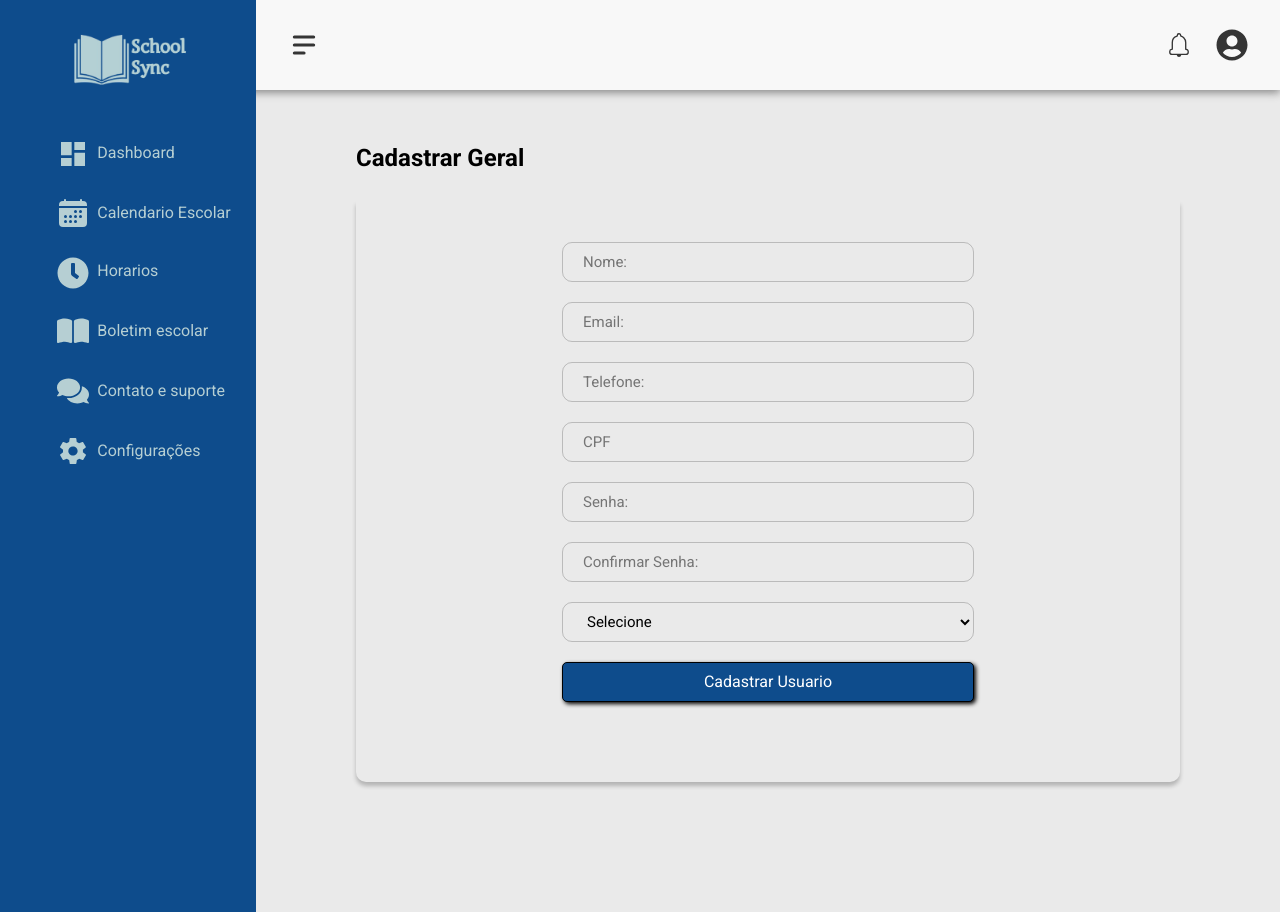
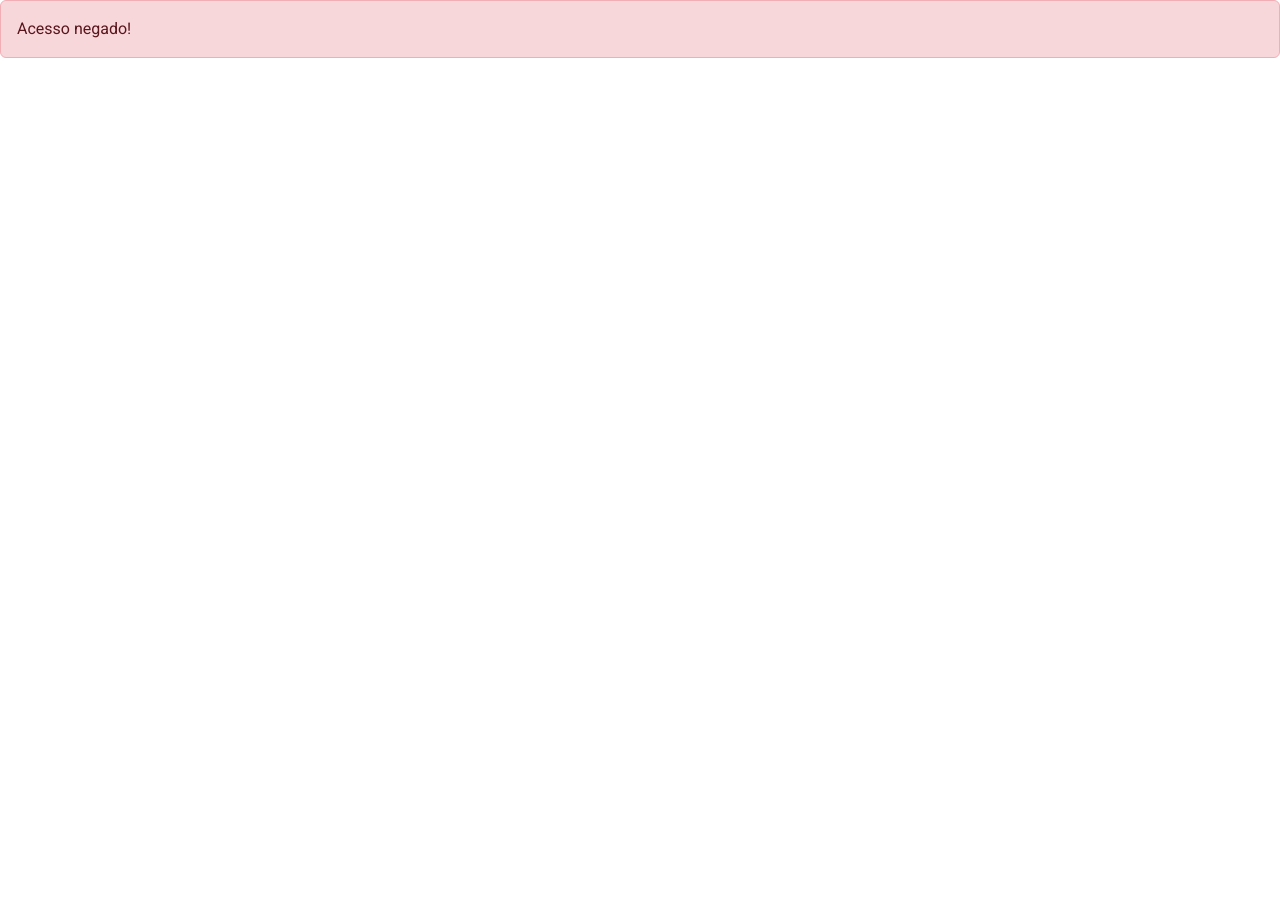
Before and after one commit to Alisonjs0/SchoolSync, a Next.js app: page /pages/cadastrarUsuario in a window 1280 px wide. After the commit the page ends 800 px from the top, so only its background shows below. Built offline with nearby package versions, Linux system fonts and the light colour scheme.

Commit message:
atualizacoes nas opcoes de usuario

```diff
--- a/app/pages/cadastrarUsuario/page.jsx
+++ b/app/pages/cadastrarUsuario/page.jsx
@@ -5,11 +5,13 @@ import { IoIosReturnLeft } from "react-icons/io";
 import FormAluno from "./components/formAluno.js";
 import FormProfessor from "./components/formProfessor.js";
 import FormAdmin from "./components/formAdmin.js";
+import {user as initialUserData} from '../data/infos.js';
 import "./cadastrarUsuario.css";
 import { useState } from "react";
 
 
 const CadastrarUsuario = () => {
+  const [user, setUser] = useState(initialUserData);
   const [stage, setStage] = useState("Geral");
   const [nome, setNome] = useState("");
   const [email, setEmail] = useState("");
@@ -43,7 +45,6 @@ const CadastrarUsuario = () => {
   };
 
   const nextPage = (event) => {
-      event.preventDefault();
       if (cargo !== "selecione" && cargo !== undefined && stage == "Geral") {
         setStage(cargo);
         console.log(cargo)
@@ -56,7 +57,8 @@ const CadastrarUsuario = () => {
 
   return (
     <div>
-      <EsqueletoPrincipal>
+      {user.tipo === "admin" && (
+        <EsqueletoPrincipal>
         <div className="conteiner conteudoMenus">
           <h3>Cadastrar {stage}</h3>
           <div className="conteudo position-relative">
@@ -67,28 +69,28 @@ const CadastrarUsuario = () => {
                   placeholder="Nome:"
                   onChange={(e) => setNome(e.target.value)}
                   value={nome}
-                  required
+
                 />
                 <input
                   type="email"
                   placeholder="Email:"
                   onChange={(e) => setEmail(e.target.value)}
                   value={email}
-                  required
+
                 />
                 <input
                   type="tel"
                   placeholder="Telefone:"
                   value={tel}
                   onChange={handleTelefoneChange}
-                  required
+
                 />
                 <input
                   type="number"
                   placeholder="CPF"
                   onChange={(e) => setCpf(e.target.value)}
                   value={cpf}
-                  required
+
                 />
                 <input
                   type="password"
@@ -101,7 +103,7 @@ const CadastrarUsuario = () => {
                   placeholder="Confirmar Senha:"
                   value={confirmSenha}
                   onChange={(e) => setConfirmSenha(e.target.value)}
-                  required
+
                 />
                 {/* Select dentro de um contêiner para personalização da seta */}
 
@@ -110,12 +112,12 @@ const CadastrarUsuario = () => {
                   id=""
                   onChange={(e) => setCargo(e.target.value)}
                   value={cargo}
-                  required
+
                 >
                   <option value="selecione">Selecione</option>
                   <option value="Professor">Professor</option>
                   <option value="Aluno">Aluno</option>
-                  <option value="Admin">ADM</option>
+                  <option value="Admin">Admin</option>
                 </select>
 
                 <button className="button" type="submit">
@@ -168,6 +170,12 @@ const CadastrarUsuario = () => {
           </div>
         </div>
       </EsqueletoPrincipal>
+      )}
+      {user.tipo !== "admin" && (
+        <div className="alert alert-danger" role="alert">
+          Acesso negado!
+        </div>
+      )}
     </div>
   );
 };
```
